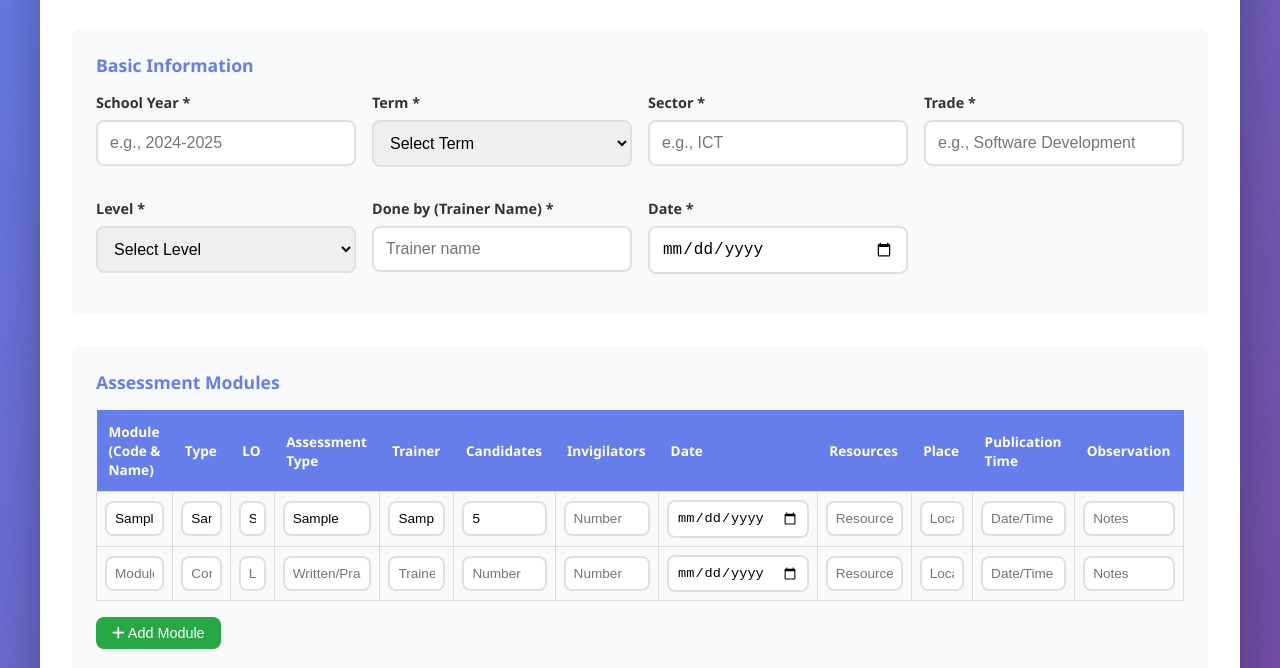
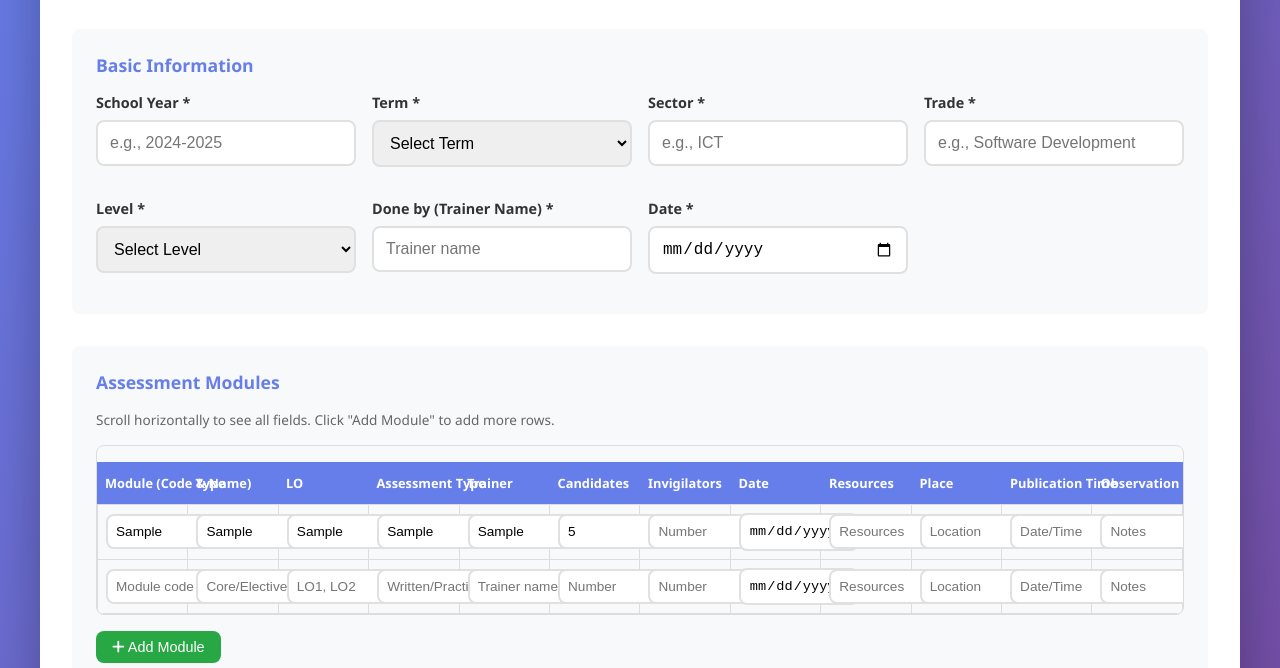
Before and after one commit to Leonardus437/rtb-document-planner, a website: page frontend/assessment-wizard.html in a window 1280 px wide. Both pictures are taken after typing "Sample", "Sample", "Sample", "Sample", "Sample", "5" into the empty fields and a click on the button "Add Module". Shown: the part 132-800 px from the top of the page. Drawn offline with Linux system fonts and the light colour scheme.

Commit message:
Improve Assessment Plan table visibility with wider inputs and horizontal scroll

```diff
--- a/frontend/assessment-wizard.html
+++ b/frontend/assessment-wizard.html
@@ -90,19 +90,41 @@
         .modules-table th {
             background: #667eea;
             color: white;
-            padding: 0.75rem;
+            padding: 0.75rem 0.5rem;
             text-align: left;
-            font-size: 0.85rem;
+            font-size: 0.8rem;
+            white-space: nowrap;
+            min-width: 100px;
         }
 
         .modules-table td {
             padding: 0.5rem;
             border: 1px solid #ddd;
+            min-width: 100px;
         }
 
         .modules-table input {
             padding: 0.5rem;
             font-size: 0.85rem;
+            min-width: 120px;
+        }
+
+        .modules-table input[data-field="module"],
+        .modules-table input[data-field="lo"],
+        .modules-table input[data-field="resources"] {
+            min-width: 200px;
+        }
+
+        .modules-table {
+            overflow-x: auto;
+            display: block;
+        }
+
+        .modules-table thead,
+        .modules-table tbody {
+            display: table;
+            width: 100%;
+            table-layout: fixed;
         }
 
         .btn-add-row {
@@ -234,40 +256,43 @@
 
             <div class="form-section">
                 <h3>Assessment Modules</h3>
+                <p style="color: #666; font-size: 0.85rem; margin-bottom: 1rem;">Scroll horizontally to see all fields. Click "Add Module" to add more rows.</p>
+                <div style="overflow-x: auto; border: 1px solid #ddd; border-radius: 0.5rem;">
                     <table class="modules-table" id="modulesTable">
                         <thead>
                             <tr>
-                            <th>Module (Code & Name)</th>
-                            <th>Type</th>
-                            <th>LO</th>
-                            <th>Assessment Type</th>
-                            <th>Trainer</th>
-                            <th>Candidates</th>
-                            <th>Invigilators</th>
-                            <th>Date</th>
-                            <th>Resources</th>
-                            <th>Place</th>
-                            <th>Publication Time</th>
-                            <th>Observation</th>
+                                <th style="min-width: 200px;">Module (Code & Name)</th>
+                                <th style="min-width: 120px;">Type</th>
+                                <th style="min-width: 150px;">LO</th>
+                                <th style="min-width: 150px;">Assessment Type</th>
+                                <th style="min-width: 150px;">Trainer</th>
+                                <th style="min-width: 100px;">Candidates</th>
+                                <th style="min-width: 120px;">Invigilators</th>
+                                <th style="min-width: 130px;">Date</th>
+                                <th style="min-width: 180px;">Resources</th>
+                                <th style="min-width: 150px;">Place</th>
+                                <th style="min-width: 150px;">Publication Time</th>
+                                <th style="min-width: 150px;">Observation</th>
                             </tr>
                         </thead>
                         <tbody id="modulesBody">
                             <tr>
-                            <td><input type="text" class="module-field" data-field="module" placeholder="Module code & name"></td>
-                            <td><input type="text" class="module-field" data-field="type" placeholder="Core/Elective"></td>
-                            <td><input type="text" class="module-field" data-field="lo" placeholder="LO1, LO2"></td>
-                            <td><input type="text" class="module-field" data-field="assessment_type" placeholder="Written/Practical"></td>
-                            <td><input type="text" class="module-field" data-field="trainer" placeholder="Trainer name"></td>
-                            <td><input type="number" class="module-field" data-field="candidates" placeholder="Number"></td>
-                            <td><input type="number" class="module-field" data-field="invigilators" placeholder="Number"></td>
-                            <td><input type="date" class="module-field" data-field="date"></td>
-                            <td><input type="text" class="module-field" data-field="resources" placeholder="Resources"></td>
-                            <td><input type="text" class="module-field" data-field="place" placeholder="Location"></td>
-                            <td><input type="text" class="module-field" data-field="publication_time" placeholder="Date/Time"></td>
-                            <td><input type="text" class="module-field" data-field="observation" placeholder="Notes"></td>
+                                <td><input type="text" class="module-field" data-field="module" placeholder="Module code & name" style="width: 100%; min-width: 180px;"></td>
+                                <td><input type="text" class="module-field" data-field="type" placeholder="Core/Elective" style="width: 100%;"></td>
+                                <td><input type="text" class="module-field" data-field="lo" placeholder="LO1, LO2" style="width: 100%; min-width: 130px;"></td>
+                                <td><input type="text" class="module-field" data-field="assessment_type" placeholder="Written/Practical" style="width: 100%;"></td>
+                                <td><input type="text" class="module-field" data-field="trainer" placeholder="Trainer name" style="width: 100%;"></td>
+                                <td><input type="number" class="module-field" data-field="candidates" placeholder="Number" style="width: 100%;"></td>
+                                <td><input type="number" class="module-field" data-field="invigilators" placeholder="Number" style="width: 100%;"></td>
+                                <td><input type="date" class="module-field" data-field="date" style="width: 100%;"></td>
+                                <td><input type="text" class="module-field" data-field="resources" placeholder="Resources" style="width: 100%; min-width: 160px;"></td>
+                                <td><input type="text" class="module-field" data-field="place" placeholder="Location" style="width: 100%;"></td>
+                                <td><input type="text" class="module-field" data-field="publication_time" placeholder="Date/Time" style="width: 100%;"></td>
+                                <td><input type="text" class="module-field" data-field="observation" placeholder="Notes" style="width: 100%;"></td>
                             </tr>
                         </tbody>
                     </table>
+                </div>
                 <button type="button" class="btn-add-row" onclick="addModuleRow()">
                     <i class="fas fa-plus"></i> Add Module
                 </button>
@@ -298,18 +323,18 @@
             const tbody = document.getElementById('modulesBody');
             const row = tbody.insertRow();
             row.innerHTML = `
-                <td><input type="text" class="module-field" data-field="module" placeholder="Module code & name"></td>
-                <td><input type="text" class="module-field" data-field="type" placeholder="Core/Elective"></td>
-                <td><input type="text" class="module-field" data-field="lo" placeholder="LO1, LO2"></td>
-                <td><input type="text" class="module-field" data-field="assessment_type" placeholder="Written/Practical"></td>
-                <td><input type="text" class="module-field" data-field="trainer" placeholder="Trainer name"></td>
-                <td><input type="number" class="module-field" data-field="candidates" placeholder="Number"></td>
-                <td><input type="number" class="module-field" data-field="invigilators" placeholder="Number"></td>
-                <td><input type="date" class="module-field" data-field="date"></td>
-                <td><input type="text" class="module-field" data-field="resources" placeholder="Resources"></td>
-                <td><input type="text" class="module-field" data-field="place" placeholder="Location"></td>
-                <td><input type="text" class="module-field" data-field="publication_time" placeholder="Date/Time"></td>
-                <td><input type="text" class="module-field" data-field="observation" placeholder="Notes"></td>
+                <td><input type="text" class="module-field" data-field="module" placeholder="Module code & name" style="width: 100%; min-width: 180px;"></td>
+                <td><input type="text" class="module-field" data-field="type" placeholder="Core/Elective" style="width: 100%;"></td>
+                <td><input type="text" class="module-field" data-field="lo" placeholder="LO1, LO2" style="width: 100%; min-width: 130px;"></td>
+                <td><input type="text" class="module-field" data-field="assessment_type" placeholder="Written/Practical" style="width: 100%;"></td>
+                <td><input type="text" class="module-field" data-field="trainer" placeholder="Trainer name" style="width: 100%;"></td>
+                <td><input type="number" class="module-field" data-field="candidates" placeholder="Number" style="width: 100%;"></td>
+                <td><input type="number" class="module-field" data-field="invigilators" placeholder="Number" style="width: 100%;"></td>
+                <td><input type="date" class="module-field" data-field="date" style="width: 100%;"></td>
+                <td><input type="text" class="module-field" data-field="resources" placeholder="Resources" style="width: 100%; min-width: 160px;"></td>
+                <td><input type="text" class="module-field" data-field="place" placeholder="Location" style="width: 100%;"></td>
+                <td><input type="text" class="module-field" data-field="publication_time" placeholder="Date/Time" style="width: 100%;"></td>
+                <td><input type="text" class="module-field" data-field="observation" placeholder="Notes" style="width: 100%;"></td>
             `;
         }
 
```
Lines whose indentation alone changed are shown as unchanged.
